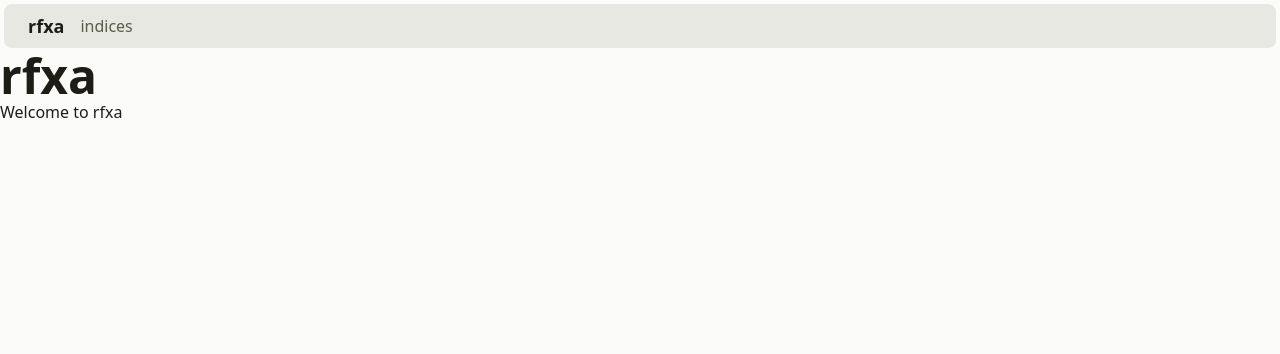
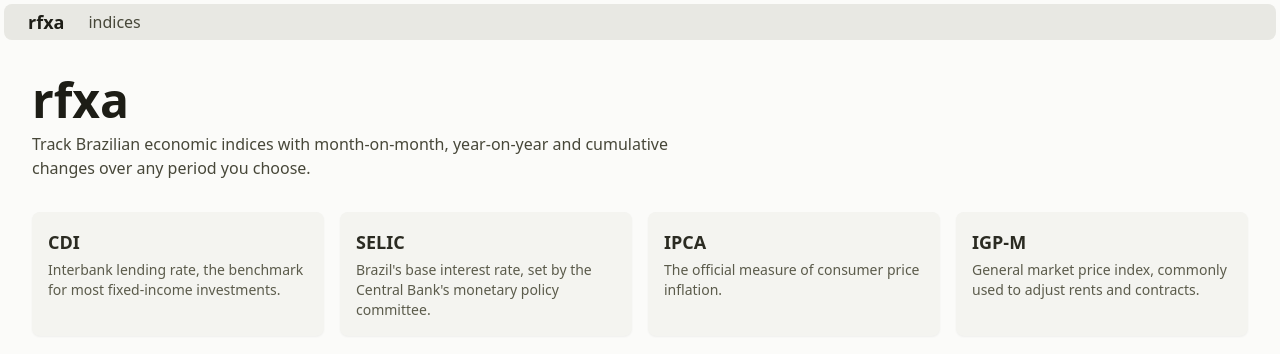
Before and after one commit to giuppep/rfxa, a Vue app: page / in a window 1280 px wide. Shown: the top 354 px of the page. Built offline with nearby package versions, Linux system fonts and the light colour scheme; a web font is replaced by a local one.

Commit message:
add home page + add descriptions + use router names in router links

```diff
--- a/src/components/NavBar.vue
+++ b/src/components/NavBar.vue
@@ -1,18 +1,18 @@
 <script setup lang="ts">
-const navItems = [{ label: "indices", to: "/indices" }]
+const navItems = [{ label: "indices", to: { name: "indices-root" } }]
 </script>
 
 <template>
     <nav
-        class="flex flex-wrap items-center justify-start bg-olive-200 gap-4 px-4 sm:px-6 py-2 m-1 rounded-lg"
+        class="flex flex-wrap items-center justify-start bg-olive-200 gap-4 px-4 sm:px-6 py-1 m-1 rounded-lg"
     >
         <RouterLink to="/" class="text-lg font-bold">rfxa</RouterLink>
         <ul class="flex gap-4">
             <li v-for="item in navItems" :key="item.label">
                 <RouterLink
                     :to="item.to"
-                    class="text-olive-600 hover:text-olive-900"
-                    active-class="text-olive-500"
+                    class="text-olive-700 hover:text-olive-100 hover:bg-olive-400 px-2 py-0.5 rounded-md"
+                    active-class="bg-olive-500 text-olive-50!"
                 >
                     {{ item.label }}
                 </RouterLink>
--- a/src/config/indices.ts
+++ b/src/config/indices.ts
@@ -5,6 +5,7 @@ export type IndexProvider = "bacen" | "ipea"
 export interface IndexConfig {
     id: IndexId
     label: string
+    description: string
     provider: IndexProvider
     url: string
 }
@@ -13,24 +14,31 @@ export const ECONOMIC_INDICES: IndexConfig[] = [
     {
         id: "cdi",
         label: "CDI",
+        description:
+            "Interbank lending rate, the benchmark for most fixed-income investments.",
         provider: "bacen",
         url: "https://api.bcb.gov.br/dados/serie/bcdata.sgs.4391/dados?formato=json",
     },
     {
         id: "selic",
         label: "SELIC",
+        description:
+            "Brazil's base interest rate, set by the Central Bank's monetary policy committee.",
         provider: "bacen",
         url: "https://api.bcb.gov.br/dados/serie/bcdata.sgs.4390/dados?formato=json",
     },
     {
         id: "ipca",
         label: "IPCA",
+        description: "The official measure of consumer price inflation.",
         provider: "bacen",
         url: "https://api.bcb.gov.br/dados/serie/bcdata.sgs.433/dados?formato=json",
     },
     {
         id: "igpm",
         label: "IGP-M",
+        description:
+            "General market price index, commonly used to adjust rents and contracts.",
         provider: "bacen",
         url: "https://api.bcb.gov.br/dados/serie/bcdata.sgs.189/dados?formato=json",
     },
--- a/src/router/index.ts
+++ b/src/router/index.ts
@@ -8,6 +8,7 @@ const router = createRouter({
         { path: "/", name: "home", component: HomeView },
         {
             path: "/indices",
+            name: "indices-root",
             redirect: "/indices/cdi",
             children: [
                 {
--- a/src/views/HomeView.vue
+++ b/src/views/HomeView.vue
@@ -1,4 +1,28 @@
+<script setup lang="ts">
+import { ECONOMIC_INDICES } from "@/config/indices"
+</script>
+
 <template>
-    <h1>rfxa</h1>
-    <p>Welcome to rfxa</p>
+    <div class="py-8">
+        <h1>rfxa</h1>
+        <p class="mt-2 max-w-2xl text-olive-700">
+            Track Brazilian economic indices with month-on-month, year-on-year
+            and cumulative changes over any period you choose.
+        </p>
+        <div class="mt-8 grid gap-4 sm:grid-cols-2 md:grid-cols-4">
+            <RouterLink
+                v-for="index in ECONOMIC_INDICES"
+                :key="index.id"
+                :to="{ name: 'indices', params: { type: index.id } }"
+                class="rounded-lg bg-olive-100 p-4 shadow-xs hover:bg-olive-200"
+            >
+                <div class="text-lg font-semibold text-olive-800">
+                    {{ index.label }}
+                </div>
+                <div class="mt-1 text-sm text-olive-600">
+                    {{ index.description }}
+                </div>
+            </RouterLink>
+        </div>
+    </div>
 </template>
--- a/src/views/IndicesView.vue
+++ b/src/views/IndicesView.vue
@@ -125,7 +125,7 @@ watchEffect(async () => {
                     <RouterLink
                         v-for="index in ECONOMIC_INDICES"
                         :key="index.id"
-                        :to="`/indices/${index.id}`"
+                        :to="{ name: 'indices', params: { type: index.id } }"
                         class="rounded-md px-2 py-1 bg-olive-200 text-olive-700 hover:text-olive-50 hover:bg-olive-400"
                         exact-active-class="text-olive-50! bg-olive-500"
                     >
```
